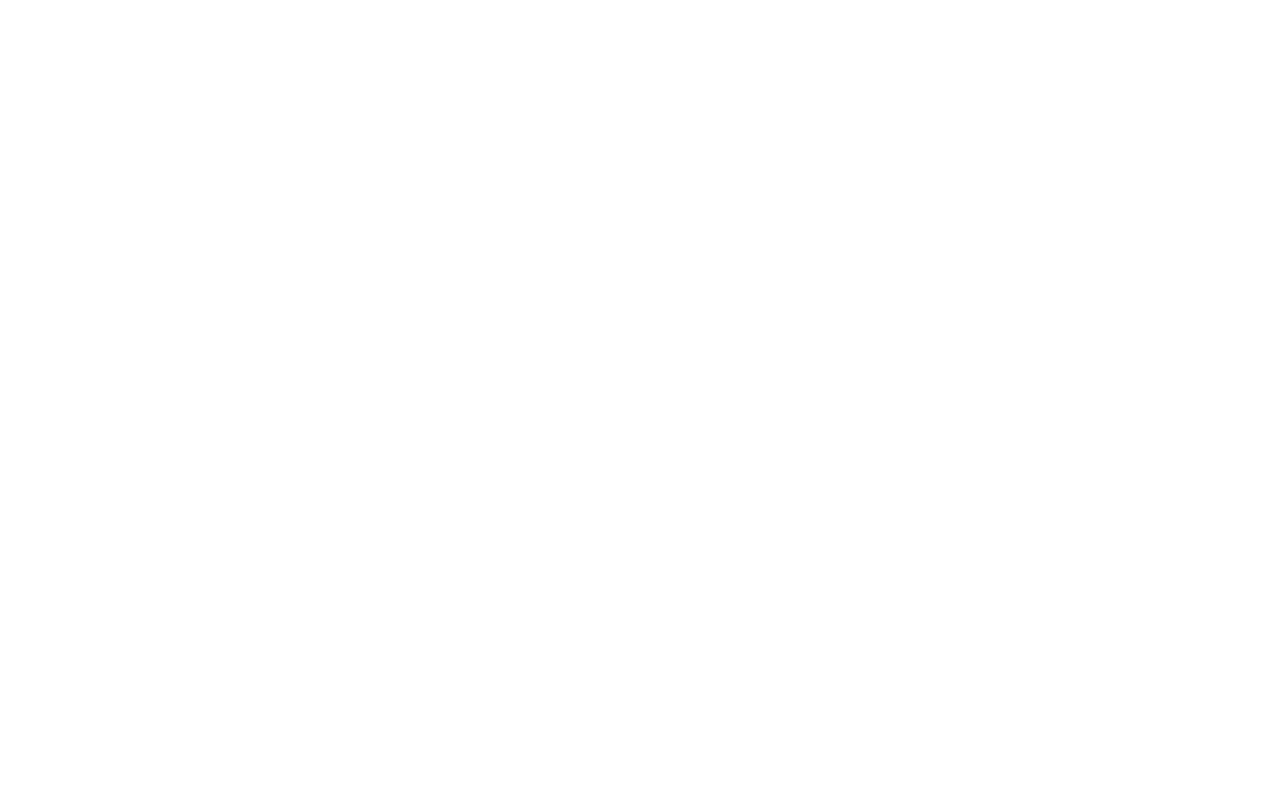
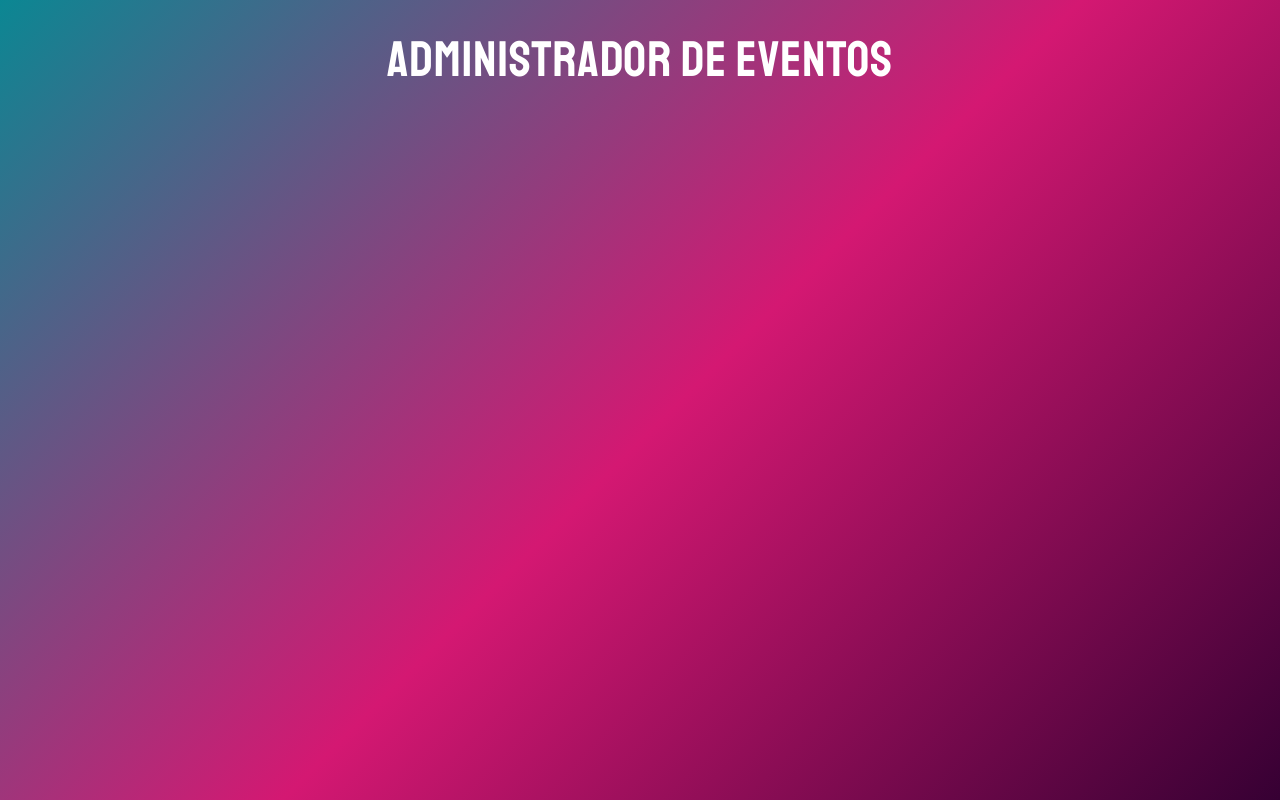
Before and after one commit to santiagoquinteroguarin/events-react, a JavaScript app: page / in a window 1280 px wide. Built offline with nearby package versions, Linux system fonts and the light colour scheme; the HTML template or start-up script is replaced by a standard one.

Commit message:
Add styles CSS

```diff
--- a/public/index.html
+++ b/public/index.html
@@ -10,34 +10,13 @@
       content="Web site created using create-react-app"
     />
     <link rel="apple-touch-icon" href="%PUBLIC_URL%/logo192.png" />
-    <!--
-      manifest.json provides metadata used when your web app is installed on a
-      user's mobile device or desktop. See https://developers.google.com/web/fundamentals/web-app-manifest/
-    -->
     <link rel="manifest" href="%PUBLIC_URL%/manifest.json" />
-    <!--
-      Notice the use of %PUBLIC_URL% in the tags above.
-      It will be replaced with the URL of the `public` folder during the build.
-      Only files inside the `public` folder can be referenced from the HTML.
-
-      Unlike "/favicon.ico" or "favicon.ico", "%PUBLIC_URL%/favicon.ico" will
-      work correctly both with client-side routing and a non-root public URL.
-      Learn how to configure a non-root public URL by running `npm run build`.
-    -->
-    <title>React App</title>
+    <title>Administrador de eventos</title>
+    <link rel="stylesheet" href="https://cdnjs.cloudflare.com/ajax/libs/normalize/8.0.1/normalize.min.css">
+    <link href="https://fonts.googleapis.com/css?family=Staatliches" rel="stylesheet">
+    <link rel="stylesheet" href="https://cdnjs.cloudflare.com/ajax/libs/skeleton/2.0.4/skeleton.min.css">
   </head>
   <body>
-    <noscript>You need to enable JavaScript to run this app.</noscript>
     <div id="root"></div>
-    <!--
-      This HTML file is a template.
-      If you open it directly in the browser, you will see an empty page.
-
-      You can add webfonts, meta tags, or analytics to this file.
-      The build step will place the bundled scripts into the <body> tag.
-
-      To begin the development, run `npm start` or `yarn start`.
-      To create a production bundle, use `npm run build` or `yarn build`.
-    -->
   </body>
 </html>
--- a/src/App.js
+++ b/src/App.js
@@ -2,7 +2,7 @@
 function App() {
   return (
     <div className="App">
-
+      <h1>Administrador De Eventos</h1>
     </div>
   );
 }
--- a/src/index.css
+++ b/src/index.css
@@ -1,13 +1,99 @@
+html {
+  min-height: 100%;
+}
+
 body {
   margin: 0;
-  font-family: -apple-system, BlinkMacSystemFont, 'Segoe UI', 'Roboto', 'Oxygen',
-    'Ubuntu', 'Cantarell', 'Fira Sans', 'Droid Sans', 'Helvetica Neue',
-    sans-serif;
-  -webkit-font-smoothing: antialiased;
-  -moz-osx-font-smoothing: grayscale;
+  padding: 0;
+  font-family: sans-serif;
+  background-image: linear-gradient(-225deg, #0b8793 0%, #D41872 52%, #360033 100%);
+  min-height: 100%;
+  padding-bottom: 5rem;
 }
 
-code {
-  font-family: source-code-pro, Menlo, Monaco, Consolas, 'Courier New',
-    monospace;
+h1, h2  {
+  color: white;
+  padding: 3rem 0;
+  text-align: center;
+
+  text-transform: uppercase;
+
+  font-family: 'Staatliches', cursive;
+  letter-spacing: 1px;
 }
+
+.events-list .media {
+  border-bottom: 1px solid #e1e1e1;
+  padding-bottom: 3rem;
+}
+
+.events-list .media:last-of-type{
+  border-bottom: 0;
+}
+.events-list .media-body p {
+  margin:0;
+}
+.events-list .media-body button {
+  margin-top: 1rem!important;
+}
+.events-list .media-body span {
+  font-weight: bold;
+}
+
+label {
+  color: white;
+}
+
+input[type="date"],
+input[type="time"] {
+  height: 38px;
+  padding: 6px 10px;
+  background-color: #fff;
+  border: 1px solid #D1D1D1;
+  border-radius: 4px;
+  box-shadow: none;
+  box-sizing: border-box;
+}
+
+.event {
+  padding: 2rem;
+  background: white;
+  border-bottom: 1px solid #e1e1e1;
+  color: black;
+}
+
+.event p {
+  font-weight: bold;
+  margin-bottom: .8rem;
+}
+
+.event p span {
+  font-weight: normal;
+}
+
+.event:first-of-type {
+  border-top-left-radius: 1rem;
+  border-top-right-radius: 1rem;
+}
+
+.event:last-of-type {
+  border-bottom-left-radius: 1rem;
+  border-bottom-right-radius: 1rem;
+}
+
+.button.delete,
+.button.delete:hover {
+  background-color: #c10059;
+  color: white;
+  margin-top: 2rem;
+}
+
+.alert-error {
+  background-color: white;
+  color: red;
+  padding: 1rem;
+  font-size: 2rem;
+  text-transform: uppercase;
+  text-align: center;
+  font-family:  'Staatliches', cursive;
+}
```
